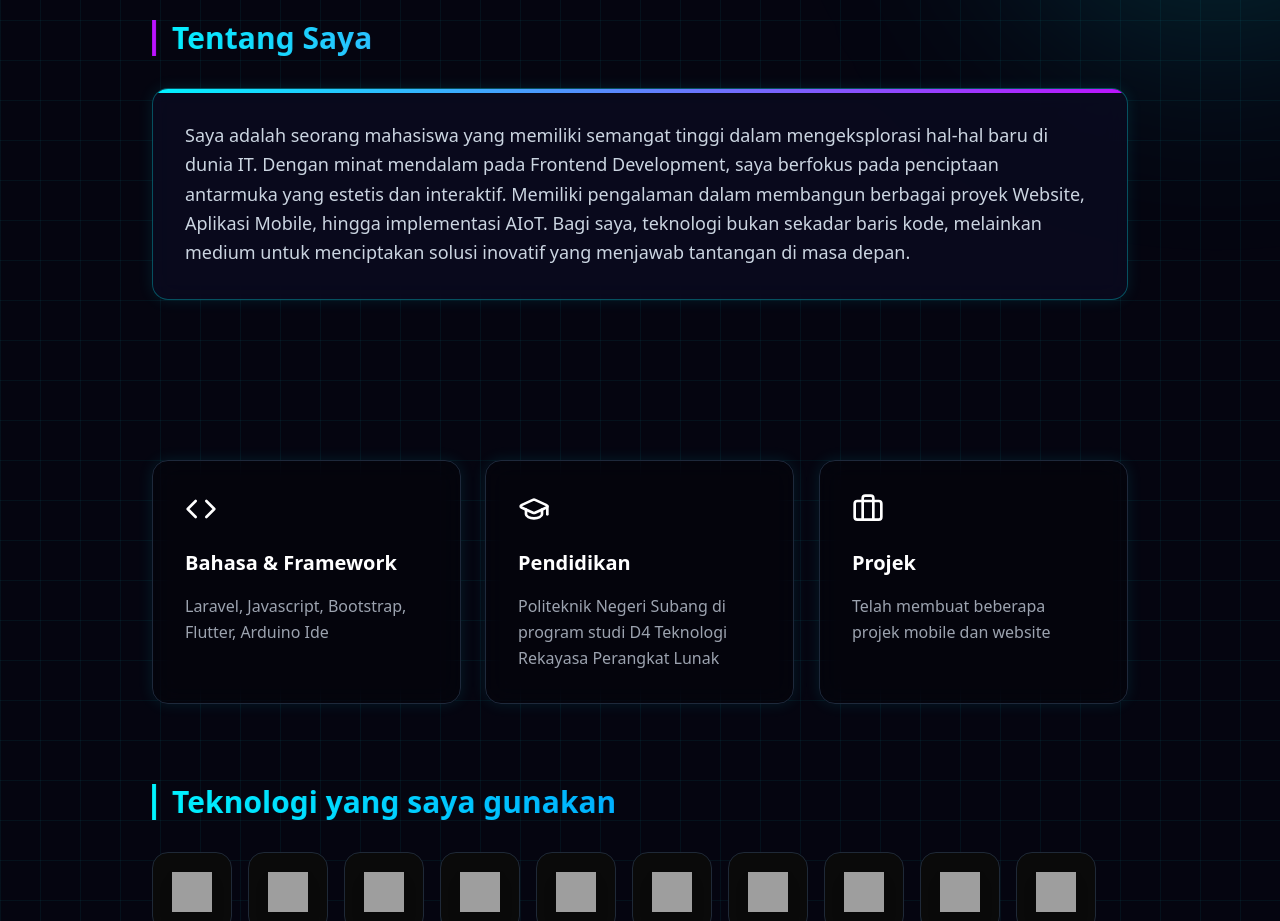
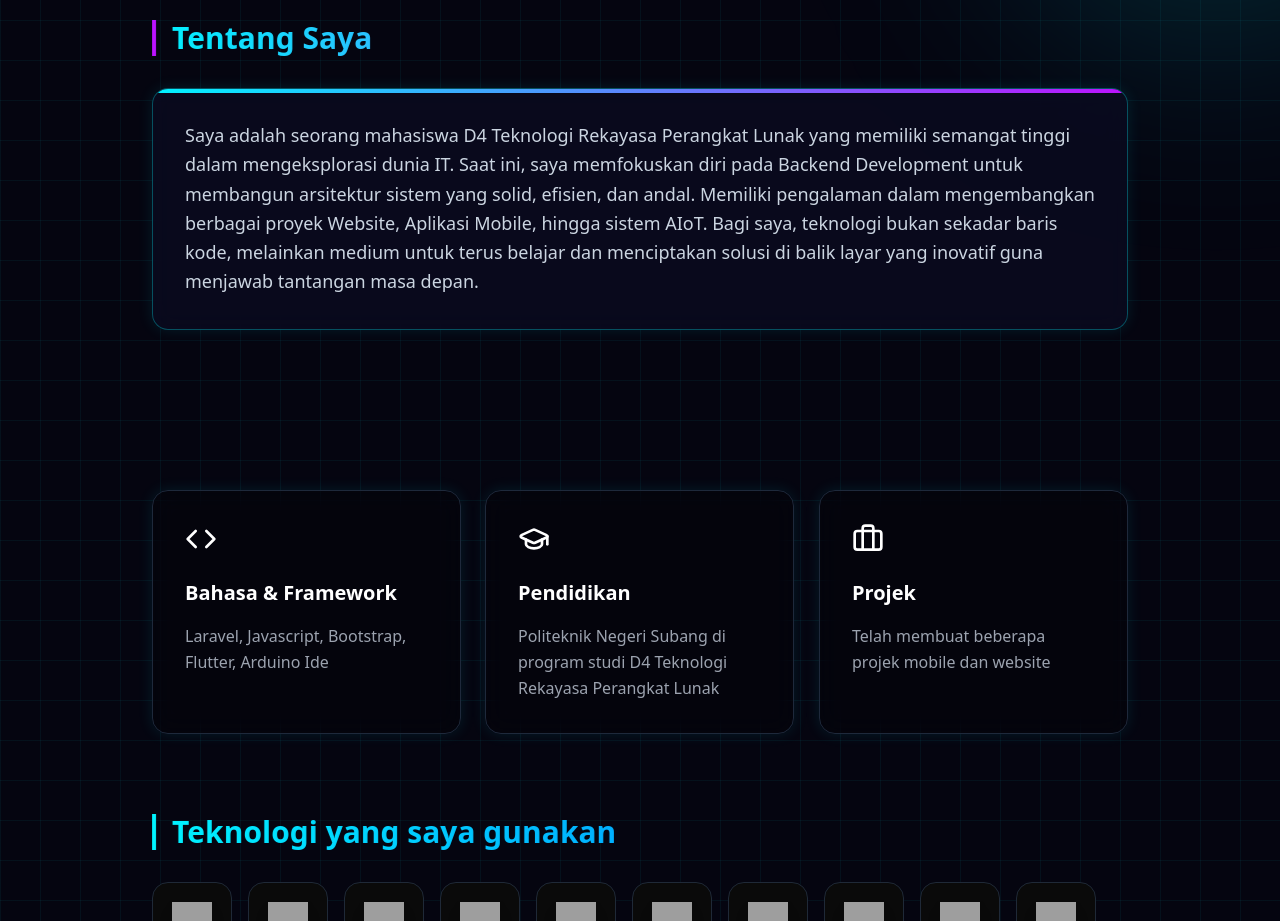
Before and after one commit to DendiSt/Portofolio, a Next.js app: page / in a window 1280 px wide. Shown: the part 860-1781 px from the top of the page. Built offline with nearby package versions, Linux system fonts and the light colour scheme; grey boxes are pictures that could not be loaded.

Commit message:
feat: update about section content

```diff
--- a/components/About.tsx
+++ b/components/About.tsx
@@ -4,7 +4,7 @@ import { useScrollAnimation } from '@/hooks/useScrollAnimation';
 
 export default function About() {
   const headingRef = useScrollAnimation<HTMLHeadingElement>({ threshold: 0.2 });
-  const cardRef    = useScrollAnimation<HTMLDivElement>({ threshold: 0.2 });
+  const cardRef = useScrollAnimation<HTMLDivElement>({ threshold: 0.2 });
 
   return (
     <section id="about" className="py-20 scroll-mt-20 z-10 relative">
@@ -20,9 +20,7 @@ export default function About() {
       >
         <div className="absolute top-0 left-0 w-full h-1 bg-gradient-to-r from-cyber-blue to-cyber-purple dark:from-cyber-cyan dark:to-cyber-purple"></div>
         <p className="text-lg leading-relaxed z-10 relative text-slate-700 dark:text-slate-300">
-          Saya adalah seorang mahasiswa yang memiliki semangat tinggi dalam mengeksplorasi hal-hal baru di dunia IT.
-          Dengan minat mendalam pada Frontend Development, saya berfokus pada penciptaan antarmuka yang estetis dan interaktif.
-          Memiliki pengalaman dalam membangun berbagai proyek Website, Aplikasi Mobile, hingga implementasi AIoT. Bagi saya, teknologi bukan sekadar baris kode, melainkan medium untuk menciptakan solusi inovatif yang menjawab tantangan di masa depan.
+          Saya adalah seorang mahasiswa D4 Teknologi Rekayasa Perangkat Lunak yang memiliki semangat tinggi dalam mengeksplorasi dunia IT. Saat ini, saya memfokuskan diri pada Backend Development untuk membangun arsitektur sistem yang solid, efisien, dan andal. Memiliki pengalaman dalam mengembangkan berbagai proyek Website, Aplikasi Mobile, hingga sistem AIoT. Bagi saya, teknologi bukan sekadar baris kode, melainkan medium untuk terus belajar dan menciptakan solusi di balik layar yang inovatif guna menjawab tantangan masa depan.
         </p>
       </div>
     </section>
```
